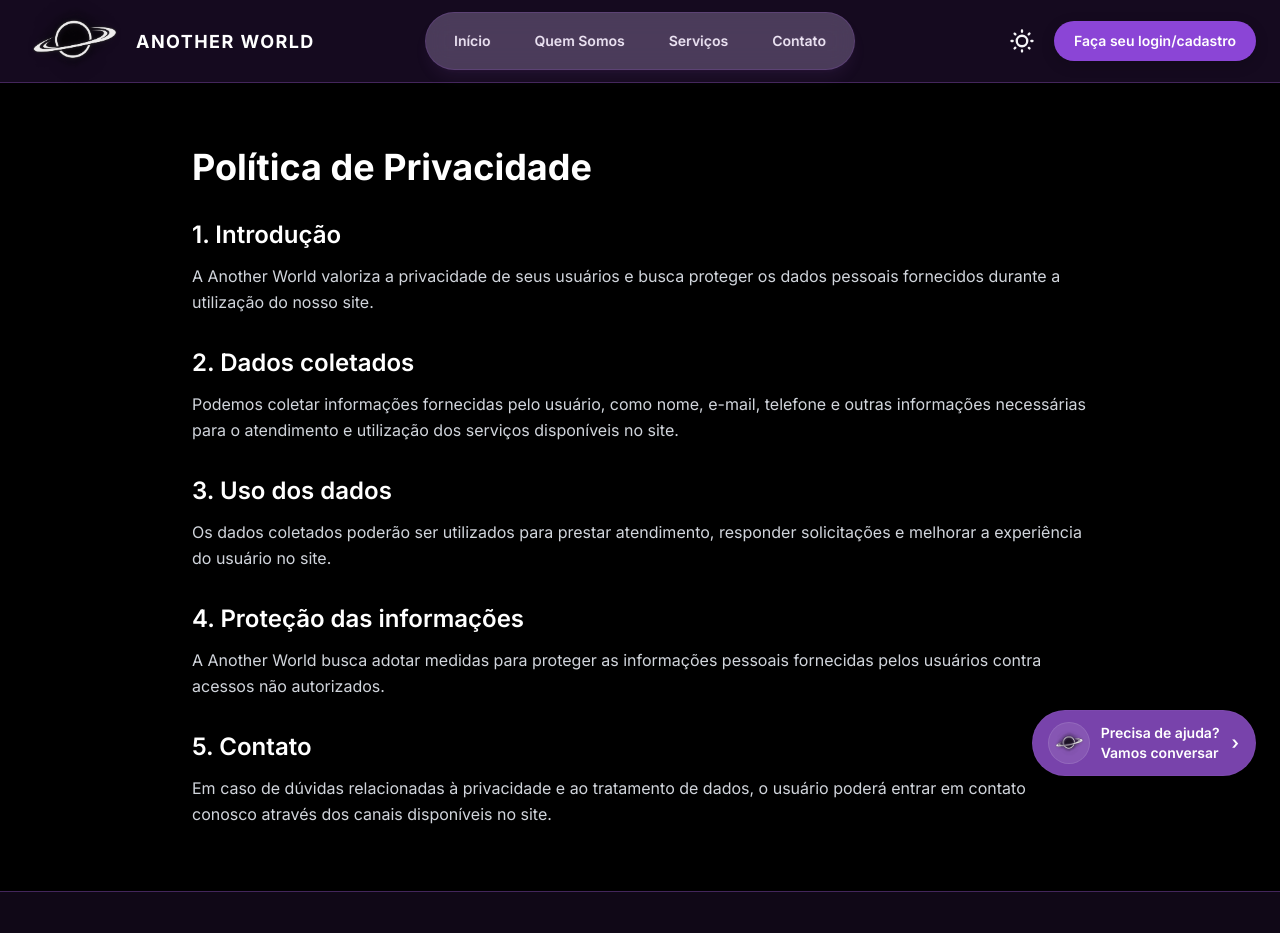
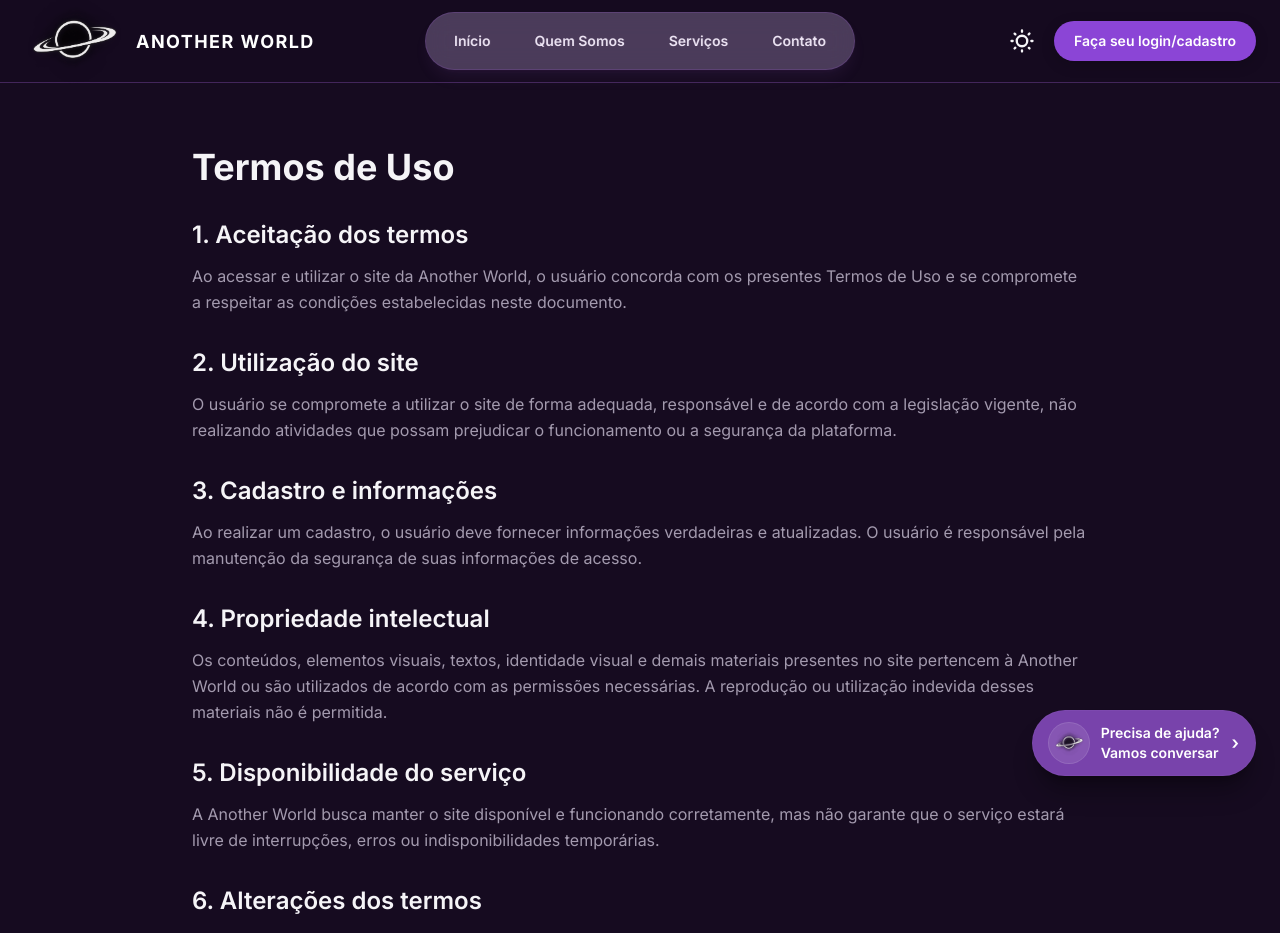
Before and after one commit to Another-World/FRONT-END.V2, a React (Vite) app in the folder another-world-v2/: page /politica-de-privacidade in a window 1280 px wide. Shown: the top 933 px of the page. Built offline with nearby package versions, Linux system fonts and the light colour scheme.

Commit message:
fix: correção do layout de termos e politica de privacidade

```diff
--- a/another-world-v2/src/pages/PoliticaPrivacidade/index.jsx
+++ b/another-world-v2/src/pages/PoliticaPrivacidade/index.jsx
@@ -1,73 +1,131 @@
-export default function PoliticaPrivacidade() {
+export default function TermosUso() {
   return (
-    <div className="min-h-screen bg-black px-6 py-16 text-white">
+    <div
+      className="min-h-screen px-6 py-16 transition-colors duration-300"
+      style={{
+        backgroundColor: "var(--color-bg-dark)",
+        color: "var(--color-text-main)",
+      }}
+    >
       <div className="mx-auto max-w-4xl">
-
-        <h1 className="mb-8 text-4xl font-bold">
-          Política de Privacidade
+        <h1
+          className="mb-8 text-4xl font-bold"
+          style={{ color: "var(--color-text-main)" }}
+        >
+          Termos de Uso
         </h1>
 
-        <div className="space-y-8 text-gray-300 leading-relaxed">
-
+        <div
+          className="space-y-8 leading-relaxed"
+          style={{ color: "var(--color-text-muted)" }}
+        >
           <section>
-            <h2 className="mb-3 text-2xl font-semibold text-white">
-              1. Introdução
+            <h2
+              className="mb-3 text-2xl font-semibold"
+              style={{ color: "var(--color-text-main)" }}
+            >
+              1. Aceitação dos termos
             </h2>
 
             <p>
-              A Another World valoriza a privacidade de seus usuários e busca
-              proteger os dados pessoais fornecidos durante a utilização do
-              nosso site.
+              Ao acessar e utilizar o site da Another World, o usuário
+              concorda com os presentes Termos de Uso e se compromete a
+              respeitar as condições estabelecidas neste documento.
             </p>
           </section>
 
           <section>
-            <h2 className="mb-3 text-2xl font-semibold text-white">
-              2. Dados coletados
+            <h2
+              className="mb-3 text-2xl font-semibold"
+              style={{ color: "var(--color-text-main)" }}
+            >
+              2. Utilização do site
             </h2>
 
             <p>
-              Podemos coletar informações fornecidas pelo usuário, como nome,
-              e-mail, telefone e outras informações necessárias para o
-              atendimento e utilização dos serviços disponíveis no site.
+              O usuário se compromete a utilizar o site de forma adequada,
+              responsável e de acordo com a legislação vigente, não realizando
+              atividades que possam prejudicar o funcionamento ou a segurança
+              da plataforma.
             </p>
           </section>
 
           <section>
-            <h2 className="mb-3 text-2xl font-semibold text-white">
-              3. Uso dos dados
+            <h2
+              className="mb-3 text-2xl font-semibold"
+              style={{ color: "var(--color-text-main)" }}
+            >
+              3. Cadastro e informações
             </h2>
 
             <p>
-              Os dados coletados poderão ser utilizados para prestar
-              atendimento, responder solicitações e melhorar a experiência
-              do usuário no site.
+              Ao realizar um cadastro, o usuário deve fornecer informações
+              verdadeiras e atualizadas. O usuário é responsável pela
+              manutenção da segurança de suas informações de acesso.
             </p>
           </section>
 
           <section>
-            <h2 className="mb-3 text-2xl font-semibold text-white">
-              4. Proteção das informações
+            <h2
+              className="mb-3 text-2xl font-semibold"
+              style={{ color: "var(--color-text-main)" }}
+            >
+              4. Propriedade intelectual
             </h2>
 
             <p>
-              A Another World busca adotar medidas para proteger as informações
-              pessoais fornecidas pelos usuários contra acessos não autorizados.
+              Os conteúdos, elementos visuais, textos, identidade visual e
+              demais materiais presentes no site pertencem à Another World ou
+              são utilizados de acordo com as permissões necessárias. A
+              reprodução ou utilização indevida desses materiais não é
+              permitida.
             </p>
           </section>
 
           <section>
-            <h2 className="mb-3 text-2xl font-semibold text-white">
-              5. Contato
+            <h2
+              className="mb-3 text-2xl font-semibold"
+              style={{ color: "var(--color-text-main)" }}
+            >
+              5. Disponibilidade do serviço
             </h2>
 
             <p>
-              Em caso de dúvidas relacionadas à privacidade e ao tratamento de
-              dados, o usuário poderá entrar em contato conosco através dos
-              canais disponíveis no site.
+              A Another World busca manter o site disponível e funcionando
+              corretamente, mas não garante que o serviço estará livre de
+              interrupções, erros ou indisponibilidades temporárias.
             </p>
           </section>
 
+          <section>
+            <h2
+              className="mb-3 text-2xl font-semibold"
+              style={{ color: "var(--color-text-main)" }}
+            >
+              6. Alterações dos termos
+            </h2>
+
+            <p>
+              Os presentes Termos de Uso poderão ser atualizados sempre que
+              necessário. As alterações passarão a valer após sua publicação
+              no site.
+            </p>
+          </section>
+
+          <section>
+            <h2
+              className="mb-3 text-2xl font-semibold"
+              style={{ color: "var(--color-text-main)" }}
+            >
+              7. Contato
+            </h2>
+
+            <p>
+              Em caso de dúvidas sobre estes Termos de Uso, o usuário poderá
+              entrar em contato com a Another World através dos canais
+              disponíveis no site.
+            </p>
+          </section>
         </div>
       </div>
     </div>
--- a/another-world-v2/src/pages/TermosDeUso/index.jsx
+++ b/another-world-v2/src/pages/TermosDeUso/index.jsx
@@ -1,81 +1,98 @@
-export default function TermosDeUso() {
+export default function TermosUso() {
   return (
-    <div className="min-h-screen bg-black px-6 py-16 text-white">
+    <div className="min-h-screen bg-bg-dark px-6 py-16 text-text-main">
       <div className="mx-auto max-w-4xl">
-
-        <h1 className="mb-8 text-4xl font-bold">
+        <h1 className="mb-8 text-4xl font-bold text-text-main">
           Termos de Uso
         </h1>
 
-        <div className="space-y-8 text-gray-300 leading-relaxed">
-
+        <div className="space-y-8 leading-relaxed text-text-muted">
           <section>
-            <h2 className="mb-3 text-2xl font-semibold text-white">
+            <h2 className="mb-3 text-2xl font-semibold text-text-main">
               1. Aceitação dos termos
             </h2>
 
             <p>
               Ao acessar e utilizar o site da Another World, o usuário
-              declara estar de acordo com estes Termos de Uso.
+              concorda com os presentes Termos de Uso e se compromete a
+              respeitar as condições estabelecidas neste documento.
             </p>
           </section>
 
           <section>
-            <h2 className="mb-3 text-2xl font-semibold text-white">
+            <h2 className="mb-3 text-2xl font-semibold text-text-main">
               2. Utilização do site
             </h2>
 
             <p>
-              O usuário deverá utilizar o site de maneira adequada,
-              respeitando a legislação vigente e os direitos de terceiros.
+              O usuário se compromete a utilizar o site de forma adequada,
+              responsável e de acordo com a legislação vigente, não realizando
+              atividades que possam prejudicar o funcionamento ou a segurança
+              da plataforma.
             </p>
           </section>
 
           <section>
-            <h2 className="mb-3 text-2xl font-semibold text-white">
-              3. Conteúdo do site
+            <h2 className="mb-3 text-2xl font-semibold text-text-main">
+              3. Cadastro e informações
             </h2>
 
             <p>
-              As informações disponibilizadas no site têm como objetivo
-              apresentar a Another World, seus serviços e suas atividades.
+              Ao realizar um cadastro, o usuário deve fornecer informações
+              verdadeiras e atualizadas. O usuário é responsável pela
+              manutenção da segurança de suas informações de acesso.
             </p>
           </section>
 
           <section>
-            <h2 className="mb-3 text-2xl font-semibold text-white">
-              4. Responsabilidades do usuário
+            <h2 className="mb-3 text-2xl font-semibold text-text-main">
+              4. Propriedade intelectual
             </h2>
 
             <p>
-              O usuário é responsável pelas informações fornecidas durante
-              a utilização das funcionalidades disponíveis no site.
+              Os conteúdos, elementos visuais, textos, identidade visual e
+              demais materiais presentes no site pertencem à Another World ou
+              são utilizados de acordo com as permissões necessárias. A
+              reprodução ou utilização indevida desses materiais não é
+              permitida.
             </p>
           </section>
 
           <section>
-            <h2 className="mb-3 text-2xl font-semibold text-white">
-              5. Alterações dos termos
+            <h2 className="mb-3 text-2xl font-semibold text-text-main">
+              5. Disponibilidade do serviço
             </h2>
 
             <p>
-              Estes Termos de Uso poderão ser atualizados quando necessário.
-              Recomendamos que os usuários consultem esta página
-              periodicamente.
+              A Another World busca manter o site disponível e funcionando
+              corretamente, mas não garante que o serviço estará livre de
+              interrupções, erros ou indisponibilidades temporárias.
             </p>
           </section>
 
           <section>
-            <h2 className="mb-3 text-2xl font-semibold text-white">
-              6. Contato
+            <h2 className="mb-3 text-2xl font-semibold text-text-main">
+              6. Alterações dos termos
             </h2>
 
             <p>
-              Caso tenha dúvidas sobre estes Termos de Uso, o usuário poderá
-              entrar em contato através dos canais disponíveis no site.
+              Os presentes Termos de Uso poderão ser atualizados sempre que
+              necessário. As alterações passarão a valer após sua publicação
+              no site.
             </p>
           </section>
 
+          <section>
+            <h2 className="mb-3 text-2xl font-semibold text-text-main">
+              7. Contato
+            </h2>
+
+            <p>
+              Em caso de dúvidas sobre estes Termos de Uso, o usuário poderá
+              entrar em contato com a Another World através dos canais
+              disponíveis no site.
+            </p>
+          </section>
         </div>
       </div>
     </div>
```
